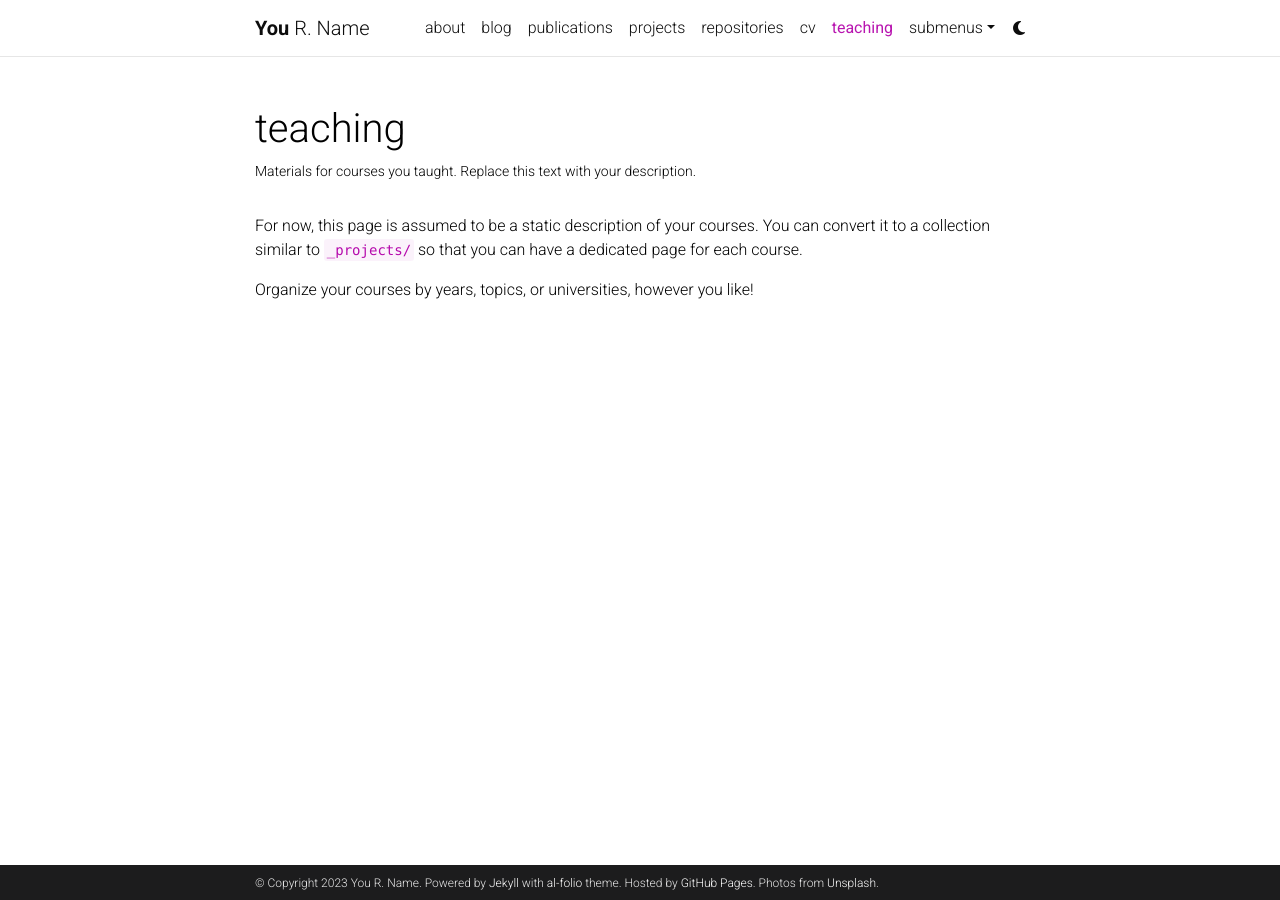
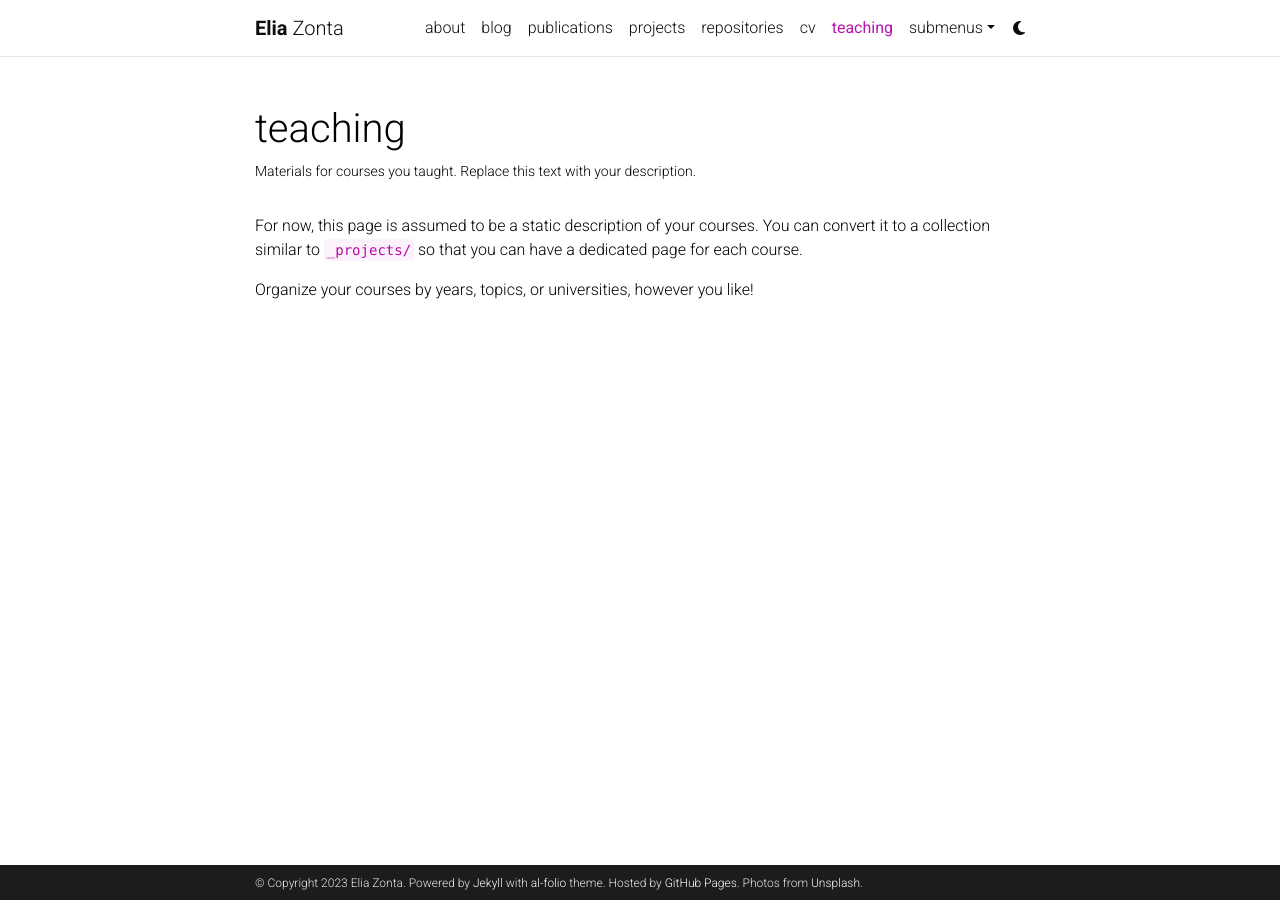
Before and after one commit to eliazonta/eliazonta.github.io, a Jekyll site: the page built from _pages/teaching.md, in a window 1280 px wide. Built offline with Jekyll 4.4.1, drawn with Linux system fonts in a browser that asks for light colours; comment, search, counter and statistics services are not loaded; a style sheet for code colours, icons or effects is not loaded.

Commit message:
some trials

```diff
--- a/_config.yml
+++ b/_config.yml
@@ -3,10 +3,10 @@
 # -----------------------------------------------------------------------------
 
 title: blank # the website title (if blank, full name will be used instead)
-first_name: You
-middle_name: R.
-last_name: Name
-email: you@example.com
+first_name: Elia
+middle_name:
+last_name: Zonta
+email: elia.zonta@studenti.unitn.com
 description: > # the ">" symbol means to ignore newlines until "footer_text:"
   A simple, whitespace theme for academics. Based on [*folio](https://github.com/bogoli/-folio) design.
 footer_text: >
@@ -18,8 +18,8 @@ keywords: jekyll, jekyll-theme, academic-website, portfolio-website  # add your
 lang: en # the language of your site (for example: en, fr, cn, ru, etc.)
 icon: ⚛️  # the emoji used as the favicon (alternatively, provide image name in /assets/img/)
 
-url: https://alshedivat.github.io # the base hostname & protocol for your site
-baseurl: /al-folio # the subpath of your site, e.g. /blog/
+url: https://eliazonta.github.io # the base hostname & protocol for your site
+baseurl:  # the subpath of your site, e.g. /blog/
 last_updated: false # set to true if you want to display last updated in the footer
 impressum_path:  # set to path to include impressum link in the footer, use the same path as permalink in a page, helps to conform with EU GDPR
 
@@ -71,11 +71,11 @@ og_image: # The site-wide (default for all links) Open Graph preview image
 # Social integration
 # -----------------------------------------------------------------------------
 
-github_username: # your GitHub user name
+github_username: eliazonta # your GitHub user name
 gitlab_username: # your GitLab user name
-twitter_username: # your Twitter handle
+twitter_username: happyeliia # your Twitter handle
 mastodon_username: # your mastodon instance+username in the format instance.tld/@username
-linkedin_username: # your LinkedIn user name
+linkedin_username: eliazonta # your LinkedIn user name
 telegram_username: # your Telegram user name
 scholar_userid: # your Google Scholar ID
 semanticscholar_id: # your Semantic Scholar ID
@@ -107,7 +107,7 @@ discord_id: # your discord id (18-digit unique numerical identifier)
 zotero_username: # your zotero username
 
 contact_note: >
-  You can even add a little note about which of these is the best way to reach you.
+  LinkedIn and Emails are the best way to reach me out.
 
 # -----------------------------------------------------------------------------
 # Analytics and search engine verification
@@ -328,7 +328,7 @@ external_links:
 # -----------------------------------------------------------------------------
 
 imagemagick:
-  enabled: true # enables responsive images for your site (recommended, see https://github.com/alshedivat/al-folio/issues/537)
+  enabled: false # enables responsive images for your site (recommended, see https://github.com/alshedivat/al-folio/issues/537)
   widths:
     - 480
     - 800
```
